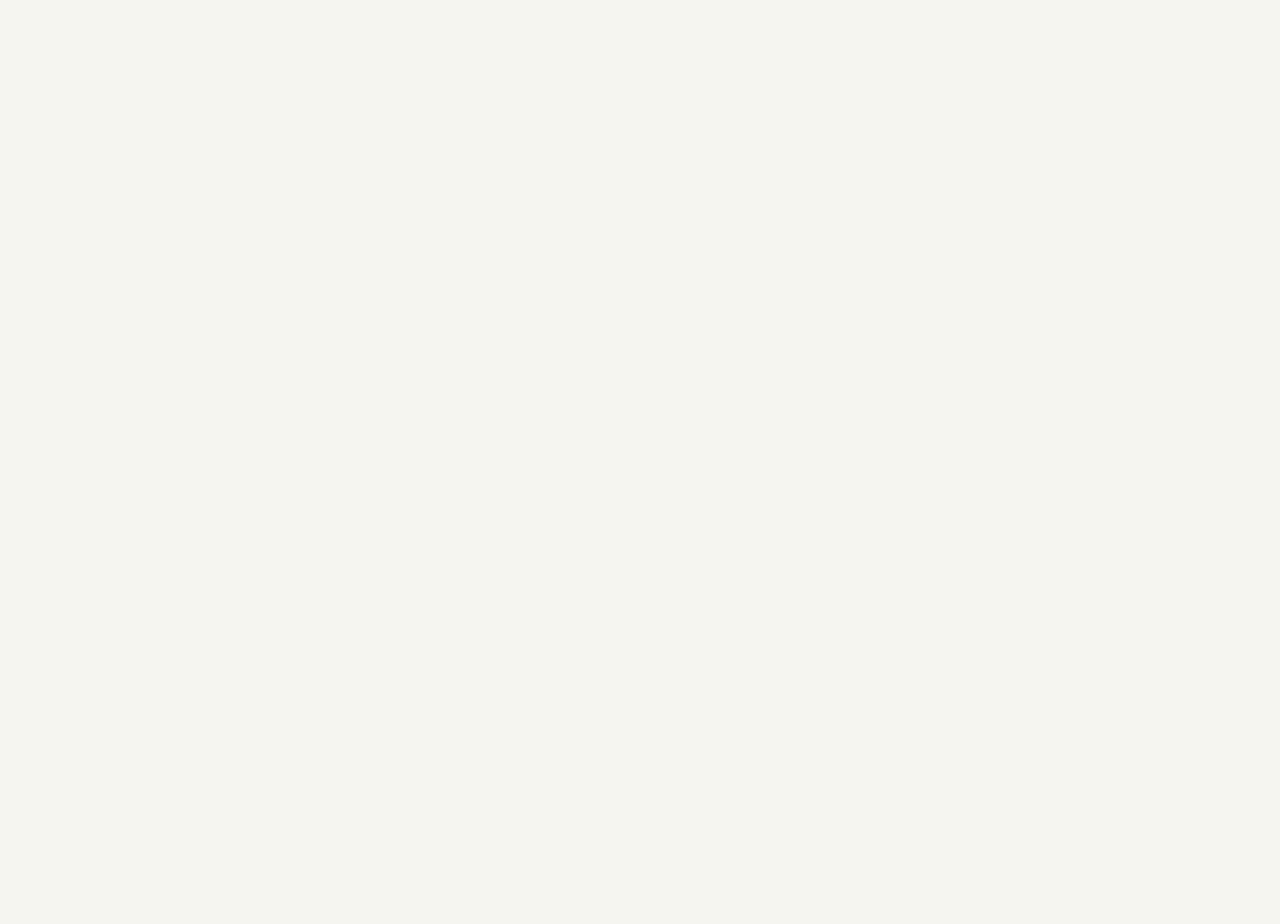
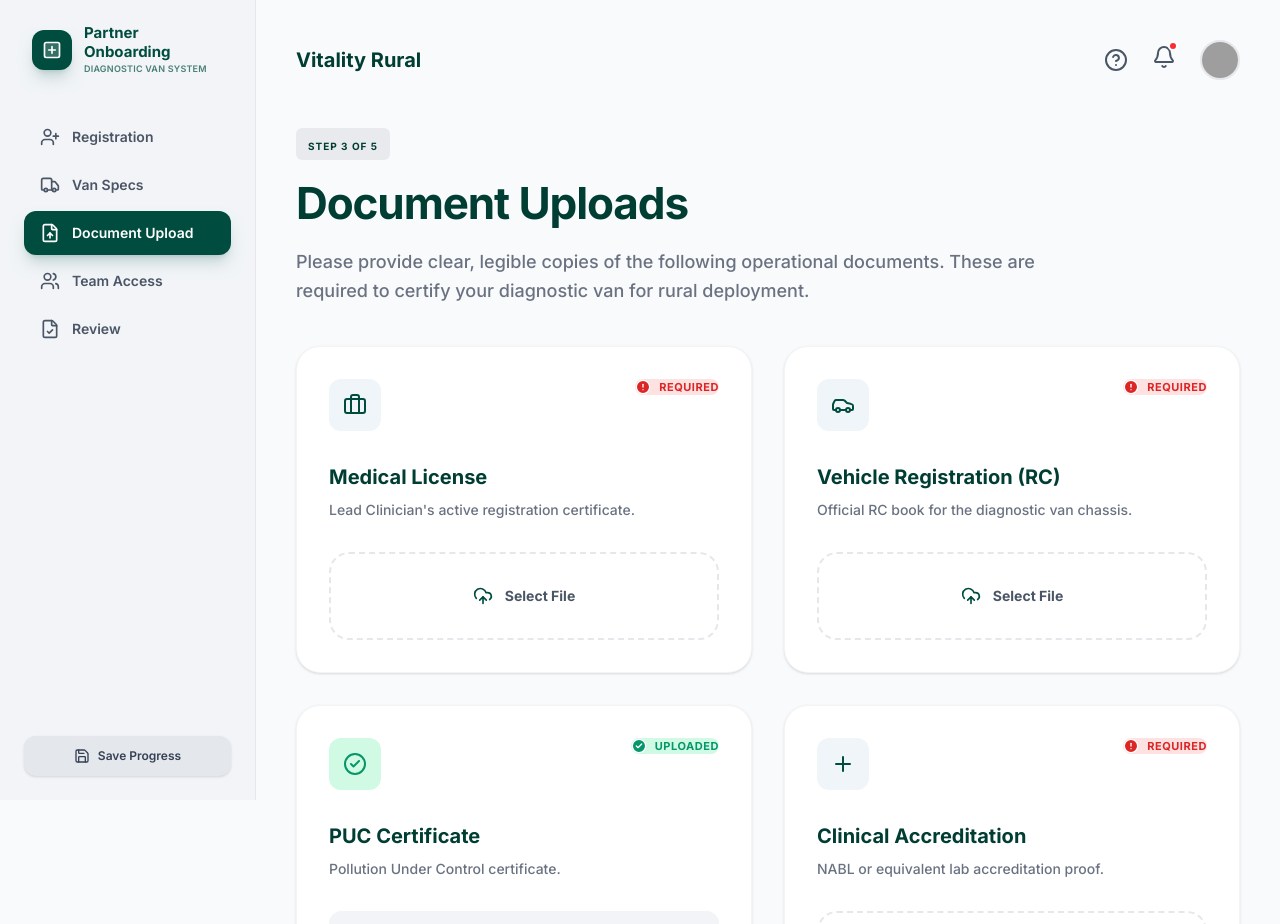
Before and after one commit to Prajapati-Krishna18/diagnoVan, a React app in the folder Frontend/: page /document-upload in a window 1280 px wide. Before the commit this address had no page. Shown: the top 924 px of the page. Before the commit the page ends 800 px from the top, so only its background shows below. Built offline with nearby package versions, Linux system fonts and the light colour scheme; grey boxes are pictures that could not be loaded; the HTML template or start-up script is replaced by a standard one.

Commit message:
feat(frontend): integrate DocumentUploadPage and update onboarding workflow

```diff
--- a/Frontend/src/App.jsx
+++ b/Frontend/src/App.jsx
@@ -12,6 +12,7 @@ import TrackingInfo from "./pages/TrackingInfo";
 import AdminDashboard from "./pages/AdminDashboard";
 import OnboardingPage from "./pages/OnboardingPage";
 import VanSpecsPage from "./pages/VanSpecsPage";
+import DocumentUploadPage from "./pages/DocumentUploadPage";
 
 export default function App() {
   return (
@@ -30,6 +31,7 @@ export default function App() {
         <Route path="/admin-dashboard" element={<AdminDashboard />} />
         <Route path="/onboarding" element={<OnboardingPage />} />
         <Route path="/van-specs" element={<VanSpecsPage />} />
+        <Route path="/document-upload" element={<DocumentUploadPage />} />
       </Routes>
     </BrowserRouter>
   );
--- /dev/null
+++ b/Frontend/src/pages/DocumentUploadPage.jsx
@@ -0,0 +1,212 @@
+import {
+  UserPlus,
+  Truck,
+  FileUp,
+  Users,
+  FileCheck,
+  Save,
+  PlusSquare,
+  HelpCircle,
+  Bell,
+  Briefcase,
+  Car,
+  FileText,
+  Plus,
+  CloudUpload,
+  CheckCircle2,
+  Trash2,
+  AlertCircle,
+  ArrowRight
+} from 'lucide-react';
+import { useNavigate } from 'react-router-dom';
+
+export default function DocumentUploadPage() {
+  const navigate = useNavigate();
+
+  const sidebarItems = [
+    { icon: UserPlus, label: 'Registration', active: false, path: '/onboarding' },
+    { icon: Truck, label: 'Van Specs', active: false, path: '/van-specs' },
+    { icon: FileUp, label: 'Document Upload', active: true, path: '/document-upload' },
+    { icon: Users, label: 'Team Access', active: false, path: '/team-access' },
+    { icon: FileCheck, label: 'Review', active: false, path: '/review' },
+  ];
+
+  const docTypes = [
+    {
+      id: 'medical-license',
+      title: 'Medical License',
+      desc: "Lead Clinician's active registration certificate.",
+      icon: Briefcase,
+      status: 'required',
+      color: 'bg-[#F0F5FA]'
+    },
+    {
+      id: 'vehicle-reg',
+      title: 'Vehicle Registration (RC)',
+      desc: 'Official RC book for the diagnostic van chassis.',
+      icon: Car,
+      status: 'required',
+      color: 'bg-[#F0F5FA]'
+    },
+    {
+      id: 'puc-cert',
+      title: 'PUC Certificate',
+      desc: 'Pollution Under Control certificate.',
+      icon: CheckCircle2,
+      status: 'uploaded',
+      filename: 'puc_cert_2024.pdf',
+      color: 'bg-[#D1FAE5]/50'
+    },
+    {
+      id: 'clinical-acc',
+      title: 'Clinical Accreditation',
+      desc: 'NABL or equivalent lab accreditation proof.',
+      icon: Plus,
+      status: 'required',
+      color: 'bg-[#F0F5FA]'
+    }
+  ];
+
+  return (
+    <div className="flex min-h-screen bg-[#F9FAFB] font-sans antialiased text-gray-900">
+      {/* Sidebar */}
+      <aside className="w-64 bg-[#F2F4F7] border-r border-gray-200 flex flex-col p-6 sticky top-0 h-screen">
+        <div className="flex items-center gap-3 mb-10 px-2">
+          <div className="bg-[#004D40] p-2.5 rounded-xl shadow-lg shadow-[#004D40]/20">
+            <PlusSquare className="text-white w-5 h-5 fill-white/20" />
+          </div>
+          <div>
+            <h1 className="text-[#004D40] font-bold text-[15px] leading-tight">Partner Onboarding</h1>
+            <p className="text-[#004D40]/70 text-[9px] font-semibold tracking-wide uppercase">Diagnostic Van System</p>
+          </div>
+        </div>
+
+        <nav className="flex-1 space-y-1">
+          {sidebarItems.map((item) => (
+            <button
+              key={item.label}
+              onClick={() => item.path !== '#' && navigate(item.path)}
+              className={`w-full flex items-center gap-3 px-4 py-3 rounded-xl transition-all duration-200 ${
+                item.active
+                  ? 'bg-[#004D40] text-white shadow-lg shadow-[#004D40]/20'
+                  : 'text-gray-600 hover:bg-gray-200'
+              }`}
+            >
+              <item.icon className={`w-5 h-5 ${item.active ? 'text-white' : 'text-gray-600'}`} />
+              <span className="text-sm font-semibold">{item.label}</span>
+            </button>
+          ))}
+        </nav>
+
+        <div className="mt-auto">
+          <button className="w-full flex items-center justify-center gap-2 py-3 bg-[#E4E7EC] hover:bg-[#D0D5DD] transition-colors rounded-xl text-xs font-semibold text-gray-700 shadow-sm">
+            <Save className="w-4 h-4" />
+            Save Progress
+          </button>
+        </div>
+      </aside>
+
+      {/* Main Content */}
+      <main className="flex-1 p-10 overflow-y-auto">
+        <div className="max-w-6xl mx-auto">
+          {/* Top Navbar */}
+          <div className="flex justify-between items-center mb-12">
+            <h2 className="text-xl font-bold text-[#003D33]">Vitality Rural</h2>
+            <div className="flex items-center gap-6">
+              <button className="text-gray-600 hover:text-[#004D40] transition-colors">
+                <HelpCircle className="w-6 h-6" />
+              </button>
+              <div className="relative">
+                <button className="text-gray-600 hover:text-[#004D40] transition-colors">
+                  <Bell className="w-6 h-6" />
+                </button>
+                <span className="absolute -top-1 -right-0.5 w-2.5 h-2.5 bg-red-500 border-2 border-white rounded-full"></span>
+              </div>
+              <button className="w-10 h-10 rounded-full border-2 border-gray-200 overflow-hidden hover:border-[#004D40] transition-all">
+                <img
+                  src="https://images.unsplash.com/photo-1472099645785-5658abf4ff4e?auto=format&fit=crop&q=80&w=100"
+                  alt="Avatar"
+                  className="w-full h-full object-cover"
+                />
+              </button>
+            </div>
+          </div>
+
+          <header className="mb-10">
+            <div className="bg-[#E4E7EC]/80 px-3 py-1 rounded-md inline-block mb-4">
+              <span className="text-[#003D33] font-bold text-[10px] uppercase tracking-[0.1em]">Step 3 of 5</span>
+            </div>
+            <h2 className="text-[44px] font-bold text-[#003D33] mb-4 tracking-tight leading-tight">Document Uploads</h2>
+            <p className="text-gray-500 text-lg max-w-3xl leading-relaxed font-medium">
+              Please provide clear, legible copies of the following operational documents. These are required to certify your diagnostic van for rural deployment.
+            </p>
+          </header>
+
+          <div className="grid grid-cols-1 md:grid-cols-2 gap-8">
+            {docTypes.map((doc) => (
+              <div key={doc.id} className="bg-white rounded-[24px] p-8 shadow-sm border border-gray-100 flex flex-col group transition-all hover:shadow-md">
+                <div className="flex justify-between items-start mb-8">
+                  <div className={`${doc.status === 'uploaded' ? 'bg-[#D1FAE5]' : doc.color} p-3.5 rounded-xl block`}>
+                    <doc.icon className={`w-6 h-6 ${doc.status === 'uploaded' ? 'text-[#059669]' : 'text-[#004D40]'}`} />
+                  </div>
+                  {doc.status === 'required' ? (
+                    <div className="bg-[#FEE2E2] text-[#DC2626] px-3.3 py-1.2 rounded-full flex items-center gap-2">
+                       <AlertCircle className="w-4 h-4 fill-[#DC2626] text-white" />
+                       <span className="text-[11px] font-bold uppercase tracking-wider">Required</span>
+                    </div>
+                  ) : (
+                    <div className="bg-[#D1FAE5] text-[#059669] px-3.3 py-1.2 rounded-full flex items-center gap-2">
+                       <CheckCircle2 className="w-4 h-4 fill-[#059669] text-white" />
+                       <span className="text-[11px] font-bold uppercase tracking-wider">Uploaded</span>
+                    </div>
+                  )}
+                </div>
+
+                <div className="mb-8">
+                  <h4 className="text-xl font-bold text-[#003D33] mb-2">{doc.title}</h4>
+                  <p className="text-[14px] text-gray-500 font-medium">{doc.desc}</p>
+                </div>
+
+                {doc.status === 'uploaded' ? (
+                  <div className="bg-[#F2F4F7] p-5 rounded-xl flex items-center justify-between border border-gray-100">
+                    <div className="flex items-center gap-3">
+                      <FileText className="w-5 h-5 text-gray-500" />
+                      <span className="text-sm font-semibold text-gray-700">{doc.filename}</span>
+                    </div>
+                    <button className="p-2 hover:bg-red-50 text-red-500 transition-colors rounded-lg">
+                      <Trash2 className="w-5 h-5" />
+                    </button>
+                  </div>
+                ) : (
+                  <div className="border-2 border-dashed border-gray-200 rounded-[20px] p-8 text-center flex flex-col items-center justify-center group-hover:border-[#004D40]/30 transition-all cursor-pointer">
+                    <div className="flex items-center gap-3 text-gray-600 font-bold text-sm">
+                      <CloudUpload className="w-5 h-5 text-[#004D40]" />
+                      Select File
+                    </div>
+                  </div>
+                )}
+              </div>
+            ))}
+          </div>
+
+          {/* Footer Action */}
+          <div className="mt-12 flex justify-end gap-4">
+            <button
+              onClick={() => navigate('/van-specs')}
+              className="px-8 py-4 bg-[#E4E7EC] hover:bg-[#D0D5DD] transition-colors text-[#003D33] font-bold rounded-xl text-md"
+            >
+              Back
+            </button>
+            <button
+              onClick={() => navigate('/team-access')}
+              className="flex items-center gap-3 px-10 py-4 bg-[#004D40] hover:bg-[#003D33] text-white font-bold rounded-xl text-md shadow-xl shadow-[#004D40]/20 group"
+            >
+              Continue to Team Access
+              <ArrowRight className="w-5 h-5 transition-transform group-hover:translate-x-1" />
+            </button>
+          </div>
+        </div>
+      </main>
+    </div>
+  );
+}
--- a/Frontend/src/pages/OnboardingPage.jsx
+++ b/Frontend/src/pages/OnboardingPage.jsx
@@ -25,7 +25,7 @@ export default function OnboardingPage() {
   const sidebarItems = [
     { icon: UserPlus, label: 'Registration', active: true, path: '/onboarding' },
     { icon: Truck, label: 'Van Specs', active: false, path: '/van-specs' },
-    { icon: FileUp, label: 'Document Upload', active: false, path: '#' },
+    { icon: FileUp, label: 'Document Upload', active: false, path: '/document-upload' },
     { icon: Users, label: 'Team Access', active: false, path: '#' },
     { icon: FileCheck, label: 'Review', active: false, path: '#' },
   ];
```
